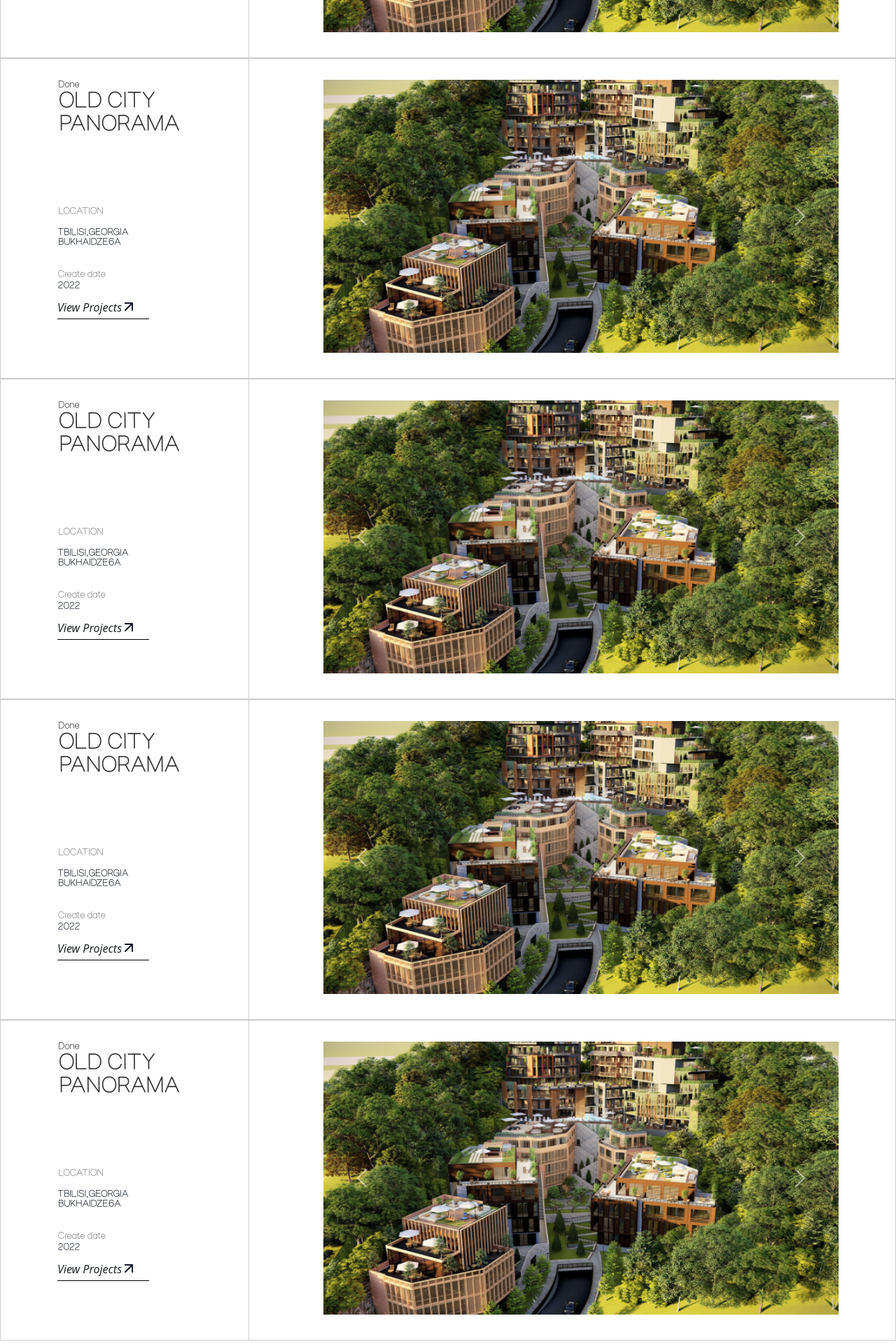
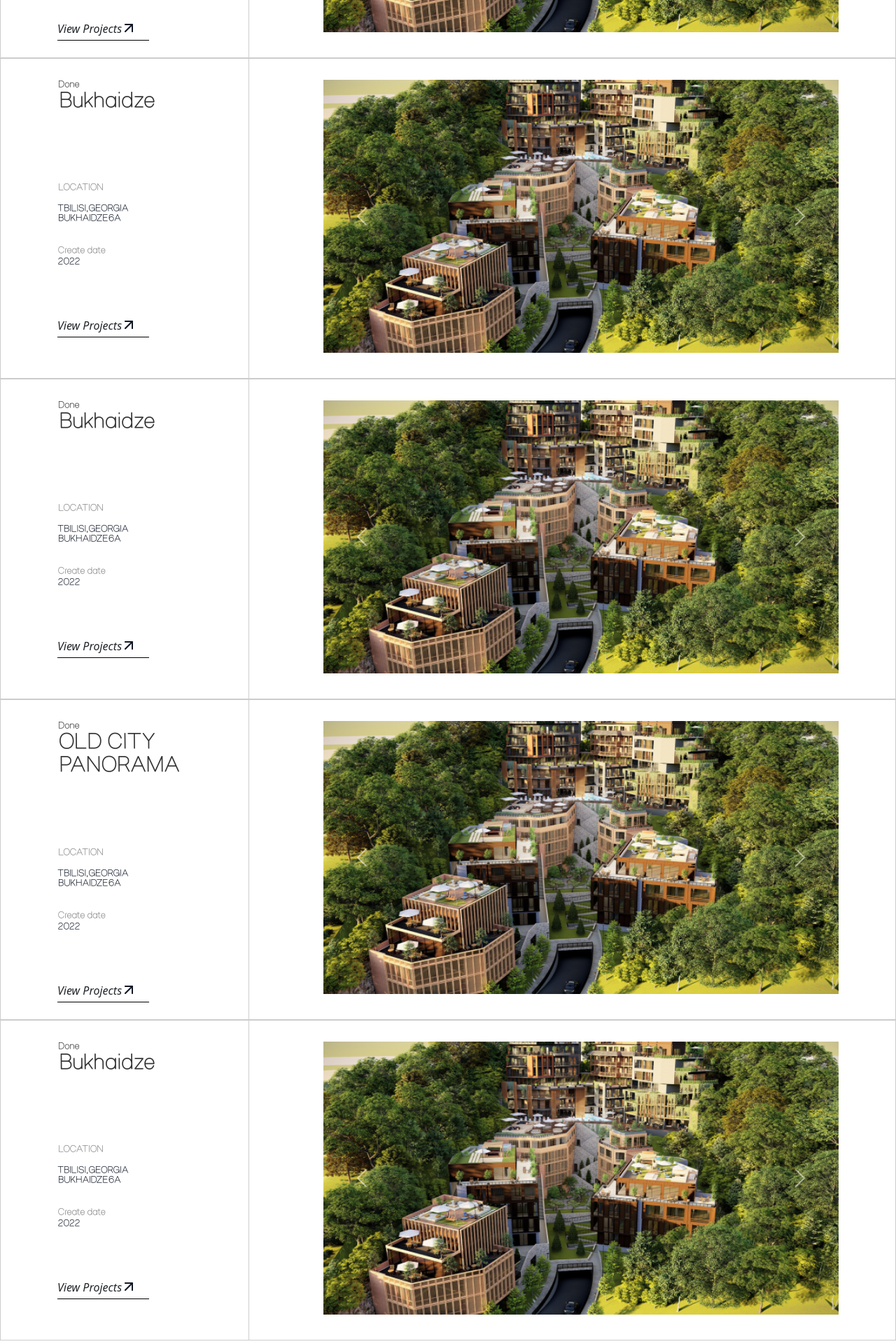
Before and after one commit to G-Apxo/Apart, a Next.js app: page /Projects in a window 1280 px wide. Shown: the part 760-2680 px from the top of the page at 70% size. Built offline with nearby package versions, Linux system fonts and the light colour scheme.

Commit message:
bragzy details update

```diff
--- a/pages/Projects.jsx
+++ b/pages/Projects.jsx
@@ -71,7 +71,7 @@ const Projects = () => {
                         bukhaidze 6a
                       </h3>
                       <Link href="/ProjectsFloor">
-                        <i className="project--see cursor">
+                        <i className="project--see cursor mt-60 ">
                           View Projects <Image src={Vector} alt="arrow" className="arrow" />
                         </i>
                       </Link>
@@ -117,7 +117,7 @@ const Projects = () => {
                 </div>
                 <div>
                   <Link href="/ProjectsFloor">
-                    <i className="project--see cursor">
+                    <i className="project--see cursor mt-60">
                       View Projects <Image src={Vector} />
                     </i>
                   </Link>
@@ -154,9 +154,7 @@ const Projects = () => {
                 <Link href="/ProjectsFloor">
                   <div className="mb-5 projects--title cursor">
                     <p>Done</p>
-                    <h3>
-                      OLD CITY <br /> PANORAMA
-                    </h3>
+                    <h3>Bukhaidze</h3>
                   </div>
                 </Link>
                 <div className="projects--legend__top projects--texts__basics">
@@ -173,7 +171,60 @@ const Projects = () => {
                 </div>
                 <div>
                   <Link href="/ProjectsFloor">
-                    <i className="project--see cursor">
+                    <i className="project--see cursor mt-60">
+                      View Projects <Image src={Vector} />
+                    </i>
+                  </Link>
+                </div>
+              </Col>
+              <Col className="border__left"></Col>
+              <Col xs="8" className="projects-margin-fixer">
+                <Carousel style={{ opacity: 1 }}>
+                  <Carousel.Item className="fuul__width">
+                    <Image src={Slide1} alt="banner immage" className="full_width" />
+                  </Carousel.Item>
+                  <Carousel.Item className="fuul__width">
+                    <Row>
+                      <Image src={Slide1} alt="banner immage " className="full_width" />
+                    </Row>
+                  </Carousel.Item>
+                  <Carousel.Item className="fuul__width">
+                    <Row>
+                      <Image src={Slide1} alt="banner immage" className="full_width" />
+                    </Row>
+                  </Carousel.Item>
+                </Carousel>
+              </Col>
+            </Row>
+          </Container>
+        </div>
+      </div>
+      <div className="parent_only_desktop">
+        <div className="test1313">
+          <Container className="container-borderer">
+            <Row>
+              <Col xs="3" className="">
+                <Link href="/ProjectsFloor">
+                  <div className="mb-5 projects--title cursor">
+                    <p>Done</p>
+                    <h3>Bukhaidze</h3>
+                  </div>
+                </Link>
+                <div className="projects--legend__top projects--texts__basics">
+                  <p className="projects--texts__op">Location</p>
+                  <h3 className="project--location__mod projects--texts__basics">
+                    Tbilisi,georgia
+                    <br />
+                    bukhaidze 6a
+                  </h3>
+                </div>
+                <div className="projects--legend__bot">
+                  <p className="projects--texts__op projects--texts__create">Create date</p>
+                  <h3 className="projects--texts__basics projects--texts__done ">2022</h3>
+                </div>
+                <div>
+                  <Link href="/ProjectsFloor">
+                    <i className="project--see cursor mt-60">
                       View Projects <Image src={Vector} />
                     </i>
                   </Link>
@@ -228,7 +279,7 @@ const Projects = () => {
                 </div>
                 <div>
                   <Link href="/ProjectsFloor">
-                    <i className="project--see cursor">
+                    <i className="project--see cursor mt-60">
                       View Projects <Image src={Vector} />
                     </i>
                   </Link>
@@ -264,9 +315,7 @@ const Projects = () => {
                 <Link href="/ProjectsFloor">
                   <div className="mb-5 projects--title cursor">
                     <p>Done</p>
-                    <h3>
-                      OLD CITY <br /> PANORAMA
-                    </h3>
+                    <h3>Bukhaidze</h3>
                   </div>
                 </Link>
                 <div className="projects--legend__top projects--texts__basics">
@@ -283,62 +332,7 @@ const Projects = () => {
                 </div>
                 <div>
                   <Link href="/ProjectsFloor">
-                    <i className="project--see cursor">
-                      View Projects <Image src={Vector} />
-                    </i>
-                  </Link>
-                </div>
-              </Col>
-              <Col className="border__left"></Col>
-              <Col xs="8" className="projects-margin-fixer">
-                <Carousel style={{ opacity: 1 }}>
-                  <Carousel.Item className="fuul__width">
-                    <Image src={Slide1} alt="banner immage" className="full_width" />
-                  </Carousel.Item>
-                  <Carousel.Item className="fuul__width">
-                    <Row>
-                      <Image src={Slide1} alt="banner immage " className="full_width" />
-                    </Row>
-                  </Carousel.Item>
-                  <Carousel.Item className="fuul__width">
-                    <Row>
-                      <Image src={Slide1} alt="banner immage" className="full_width" />
-                    </Row>
-                  </Carousel.Item>
-                </Carousel>
-              </Col>
-            </Row>
-          </Container>
-        </div>
-      </div>
-      <div className="parent_only_desktop">
-        <div className="test1313">
-          <Container className="container-borderer">
-            <Row>
-              <Col xs="3" className="">
-                <Link href="/ProjectsFloor">
-                  <div className="mb-5 projects--title cursor">
-                    <p>Done</p>
-                    <h3>
-                      OLD CITY <br /> PANORAMA
-                    </h3>
-                  </div>
-                </Link>
-                <div className="projects--legend__top projects--texts__basics">
-                  <p className="projects--texts__op">Location</p>
-                  <h3 className="project--location__mod projects--texts__basics">
-                    Tbilisi,georgia
-                    <br />
-                    bukhaidze 6a
-                  </h3>
-                </div>
-                <div className="projects--legend__bot">
-                  <p className="projects--texts__op projects--texts__create">Create date</p>
-                  <h3 className="projects--texts__basics projects--texts__done ">2022</h3>
-                </div>
-                <div>
-                  <Link href="/ProjectsFloor">
-                    <i className="project--see cursor">
+                    <i className="project--see cursor mt-60">
                       View Projects <Image src={Vector} />
                     </i>
                   </Link>
--- a/styles/globals.css
+++ b/styles/globals.css
@@ -857,6 +857,7 @@ h2 {
 }
 .btn-test {
   padding: 6px;
+  width: 100%;
 }
 .projects--floor-about-text {
   margin-top: 30px;
@@ -1098,6 +1099,7 @@ h2 {
 
 .form-select {
   font-size: 14px !important;
+  margin-top: 1rem;
 }
 .dark-mode {
   background-color: #121927;
@@ -1385,6 +1387,7 @@ flickity-enabled {
 }
 .goback {
   font-size: 16px;
+  margin-top: 120px !important;
 }
 .single-blog-texts p {
   font-size: 16px;
@@ -1425,3 +1428,7 @@ flickity-enabled {
 /* .projects-floor-selector-hr {
   border-top: 1px solid #121927;
 } */
+
+.projects-floor-goback {
+  margin-top: 120px !important;
+}
```
Also changed, not shown: pages/ProjectsFloor.jsx (+15 -4 lines), src/components/Projectsmap/Projectsmap.jsx (+3 -5 lines), assets/apart assets/other/gobackarrow.png (added).
